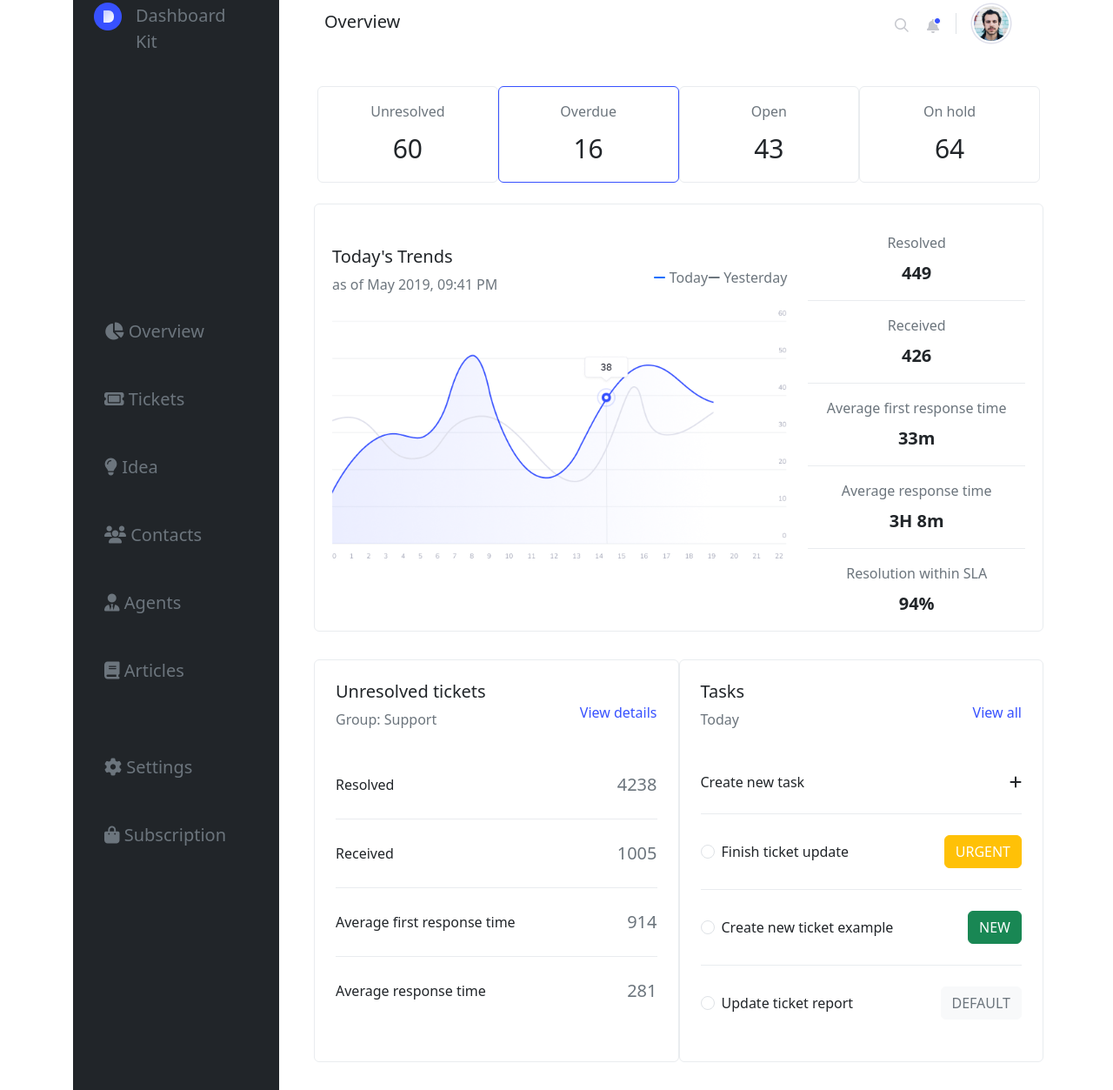
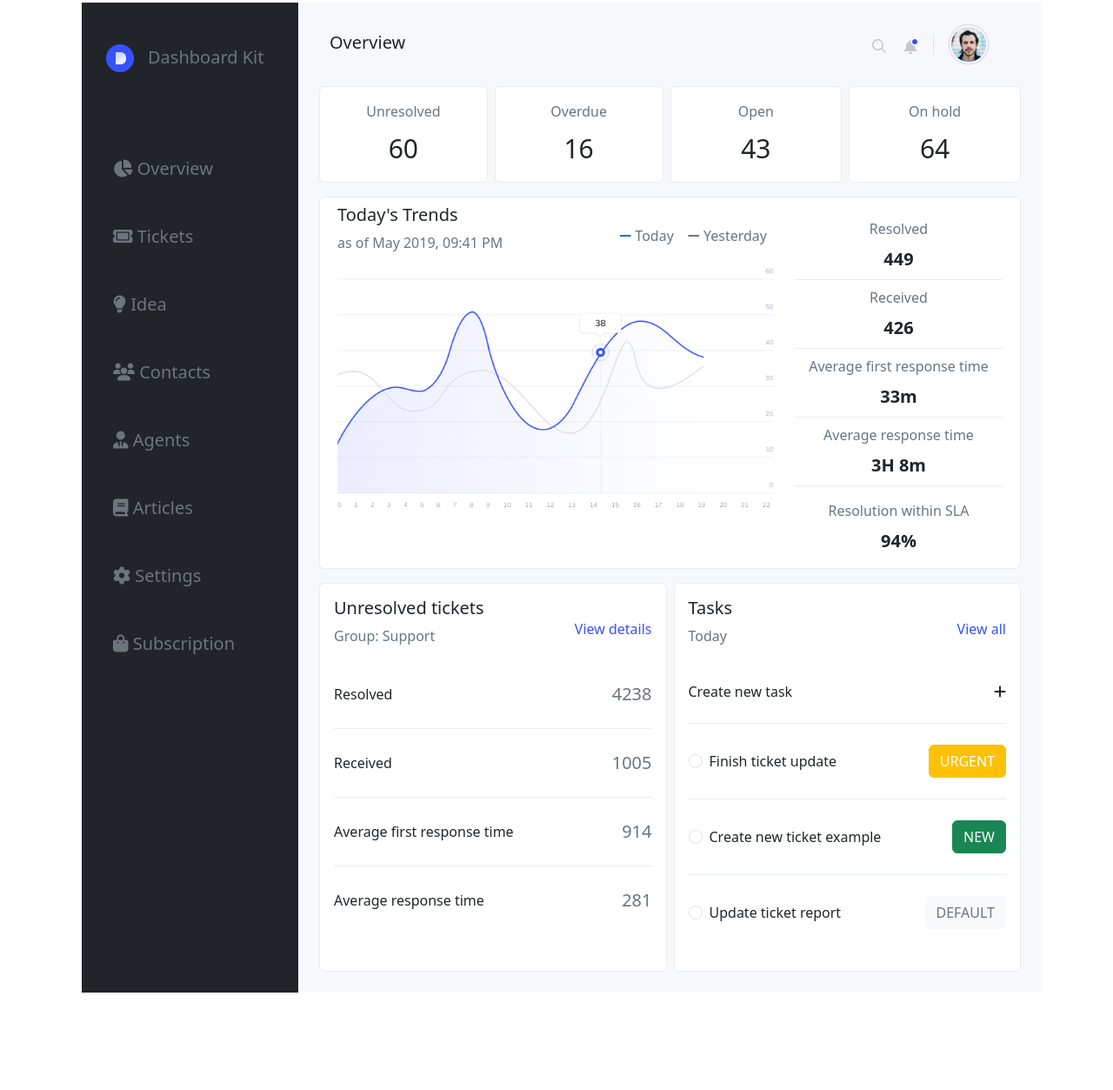
Before and after one commit to FrankieZzzzz/INM320SAA-Bootstrap, a website: page public/index.html in a window 1280 px wide. Shown: the part 21-1274 px from the top of the page at 87% size. After the commit the page ends 1186 px from the top, so only its background shows below. Drawn offline with nearby package versions, Linux system fonts and the light colour scheme.

Commit message:
fix the gutter issue
don't use col-6 to limit the width, only use col, the width will be flexible

```diff
--- a/public/index.html
+++ b/public/index.html
@@ -13,21 +13,22 @@
   </head>
   <body>
     <main class="container">
-      <div class="row justify-content-center ">
+      <div class="row justify-content-center my-0 my-lg-4">
         <!-- ******************************** -->
         <!-- question: how to make side bar has the same height with the content on large window size -->
         <!-- question: on the large side window, the Logo and title missing -->
         <!-- sidebar -->
-        <section class="row col-md-3 ">
+        <section class="row col-lg-3">
           <!-- sidebar logo for desktop-->
-          <div class="row ">
-            <div class="d-none d-md-flex align-items-start p-4 bg-dark px-4">
-              <img src="assets/images/logo.png" alt="" style="width: 32px; height: 32px" />
+          <div class="bg-dark">
+            <div class="d-none d-lg-flex align-items-start p-4 px-3 mt-lg-4">
+              <img src="assets/images/logo.png" alt="company_logo" style="width: 32px; height: 32px" class="d-block" />
               <span class="offcanvas-title px-3 fs-5 text-secondary" id="offcanvasLabel">Dashboard Kit</span>
             </div>
-            <div class="offcanvas-md offcanvas-start bg-dark" tabindex="-1" id="offcanvas" aria-labelledby="offcanvasLabel">
+
+            <div class="offcanvas-lg offcanvas-start bg-dark mt-lg-5" tabindex="-1" id="offcanvas" aria-labelledby="offcanvasLabel">
               <!-- sidebar header -->
-              <div class="offcanvas-header my-3 ">
+              <div class="offcanvas-header my-3">
                 <div class="px-3 d-flex align-items-center">
                   <img src="assets/images/logo.png" alt="" style="width: 42px; height: 42px" />
                   <span class="offcanvas-title px-3 fs-3 text-secondary" id="offcanvasLabel">Dashboard Kit</span>
@@ -37,8 +38,8 @@
                 </button>
               </div>
               <!-- side bar body -->
-              <div class="offcanvas-body list-group fs-5 ">
-                <a href="#" class="list-group-item list-group-item-action p-4 bg-transparent text-secondary border-0 ">
+              <div class="offcanvas-body list-group fs-5">
+                <a href="#" class="list-group-item list-group-item-action p-4 bg-transparent text-secondary border-0">
                   <i class="fa-solid fa-chart-pie"></i>
                   <span class="">Overview</span>
                 </a>
@@ -62,7 +63,6 @@
                   <i class="fa-solid fa-book"></i>
                   <span>Articles</span>
                 </a>
-                <hr />
                 <div>
                   <a href="#" class="list-group-item list-group-item-action p-4 bg-transparent text-secondary border-0">
                     <i class="fa-solid fa-gear"></i>
@@ -78,7 +78,7 @@
           </div>
         </section>
         <!-- all content except sidebar -->
-        <div class="row px-2 col-md-9 ms-md-2 ">
+        <div class="row col-md-9 px-4" id="right_side_section">
           <header class="container py-4">
             <!-- mobile first header -->
             <section class="row">
@@ -89,7 +89,7 @@
                     <i class="fa-solid fa-bars fs-2"></i>
                   </button>
                 </div>
-                <h6 class="col-4 pt-1 fs-5 ">Overview</h6>
+                <h6 class="col-4 pt-1 fs-5">Overview</h6>
                 <div class="col-6 d-flex flex-row align-items-center justify-content-end">
                   <!-- search icon and notification -->
                   <div class="mx-3 border-end">
@@ -105,45 +105,47 @@
           </header>
           <!-- main content -->
           <!-- first section for 4 small box -->
-          <section class="container text-center ">
-            <!-- ******************************** -->
-            <!-- question: How to give gutter for left and right -->
-            <div class="row py-4 g-3">
-              <div class="col-6 col-md-3 border border-light-subtle py-3 rounded ">
+          <section class="container text-center">
+            <div class="row">
+              <div class="col-12 col-lg-6 d-flex flex-row p-0">
+                <div class="col col-lg border border-light-subtle py-3 rounded bg-white me-2">
                   <div class="fs-6 text-secondary">Unresolved</div>
                   <div class="pt-2 number-font-size">60</div>
                 </div>
-              <div class="col-6 col-md-3   py-3 rounded blue-border">
+                <div class="col col-lg border border-light-subtle py-3 rounded bg-white me-lg-2">
                   <div class="fs-6 text-secondary">Overdue</div>
                   <div class="pt-2 number-font-size">16</div>
                 </div>
-              <div class="col-6 col-md-3 border border-light-subtle py-3 rounded">
+              </div>
+              <div class="col-12 col-lg-6 d-flex flex-row p-0">
+                <div class="col col-lg border border-light-subtle py-3 rounded bg-white me-2">
                   <div class="fs-6 text-secondary">Open</div>
                   <div class="pt-2 number-font-size">43</div>
                 </div>
-              <div class="col-6 col-md-3 border border-light-subtle py-3 rounded">
+                <div class="col col-lg border border-light-subtle py-3 rounded bg-white">
                   <div class="fs-6 text-secondary">On hold</div>
                   <div class="pt-2 number-font-size">64</div>
                 </div>
               </div>
+            </div>
           </section>
           <!-- second section for chat bar -->
-          <section class="container">
-            <div class="row border border-light-subtle rounded px-2">
+          <section class="container my-3">
+            <div class="row border border-light-subtle rounded px-2 bg-white">
               <!-- ******************************** -->
               <!-- question: why the section width is bigger than others -->
               <div class="col-12 col-md-8">
-                <div class="d-flex align-items-center justify-content-between pt-3 pt-lg-5">
+                <div class="d-flex align-items-center justify-content-between pt-3 pt-lg-2">
                   <div>
                     <h3 class="fs-5">Today's Trends</h3>
                     <p class="fs-6 text-secondary">as of May 2019, 09:41 PM</p>
                   </div>
                   <div class="d-flex text-secondary">
-                    <div>
+                    <div class="px-2">
                       <span><i class="fa-solid fa-minus text-primary"></i></span>
                       <span class="fs-6">Today</span>
                     </div>
-                    <div>
+                    <div class="px-2">
                       <span><i class="fa-solid fa-minus"></i></span>
                       <span class="fs-6">Yesterday</span>
                     </div>
@@ -155,25 +157,25 @@
               <!-- ******************************** -->
               <!-- question: How to make the border-start disppear on mobile but show on large window size -->
               <div class="col-12 col-lg-4 text-center mt-3">
-                <div class="border-bottom border-light-subtle py-3">
+                <div class="border-bottom border-light-subtle py-2">
                   <div class="fs-6 text-secondary">Resolved</div>
-                  <div class=" pt-2 small-number font-weight">449</div>
+                  <div class="pt-2 small-number font-weight">449</div>
                 </div>
-                <div class="border-bottom border-light-subtle py-3">
+                <div class="border-bottom border-light-subtle py-2">
                   <div class="fs-6 text-secondary">Received</div>
-                  <div class=" pt-2 small-number font-weight">426</div>
+                  <div class="pt-2 small-number font-weight">426</div>
                 </div>
-                <div class="border-bottom border-light-subtle py-3">
+                <div class="border-bottom border-light-subtle py-2">
                   <div class="fs-6 text-secondary">Average first response time</div>
-                  <div class=" pt-2 small-number font-weight">33m</div>
+                  <div class="pt-2 small-number font-weight">33m</div>
                 </div>
-                <div class="border-bottom border-light-subtle py-3">
+                <div class="border-bottom border-light-subtle py-2">
                   <div class="fs-6 text-secondary">Average response time</div>
-                  <div class=" pt-2 small-number font-weight">3H 8m</div>
+                  <div class="pt-2 small-number font-weight">3H 8m</div>
                 </div>
                 <div class="py-3">
                   <div class="fs-6 text-secondary">Resolution within SLA</div>
-                  <div class=" pt-2 small-number font-weight">94%</div>
+                  <div class="pt-2 small-number font-weight">94%</div>
                 </div>
               </div>
               <!-- find a time to install chart.js-->
@@ -181,11 +183,11 @@
             </div>
           </section>
           <!-- second section for Unresolved tickets and tasks-->
-          <section class="container my-3">
-            <div class="row py-3">
-              <div class="border border-light-subtle rounded p-4 col-12 col-lg-6">
+          <section class="container mb-4">
+            <div class="row">
+              <div class="border border-light-subtle rounded p-4 pt-lg-3 px-lg-3 col-12 col-lg bg-white mb-3 mb-lg-0 me-lg-2">
                 <div class="d-flex align-items-center justify-content-between">
-                  <div>
+                  <div class="m-0">
                     <h3 class="fs-5">Unresolved tickets</h3>
                     <p class="fs-6 text-secondary">Group: <span>Support</span></p>
                   </div>
@@ -193,7 +195,7 @@
                     <span class="fs-6 blue-font">View details</span>
                   </div>
                 </div>
-                <div class="col-12 mt-2">
+                <div class="col-12">
                   <div class="border-bottom border-light-subtle py-4 d-flex align-items-center justify-content-between">
                     <div class="fs-6">Resolved</div>
                     <div class="fs-5 text-secondary">4238</div>
@@ -212,7 +214,7 @@
                   </div>
                 </div>
               </div>
-              <div class="border border-light-subtle rounded p-4 mt-3 mt-lg-0 col-12 col-lg-6">
+              <div class="border border-light-subtle rounded p-4 pt-lg-3 px-lg-3 col-12 col-lg bg-white">
                 <div class="d-flex align-items-center justify-content-between">
                   <div>
                     <h3 class="fs-5">Tasks</h3>
@@ -222,7 +224,7 @@
                     <span class="fs-6 blue-font">View all</span>
                   </div>
                 </div>
-                <div class="col-12 mt-2">
+                <div class="col-12">
                   <div class="border-bottom border-light-subtle py-4 d-flex align-items-center justify-content-between">
                     <div class="fs-6">Create new task</div>
                     <i class="fa-solid fa-plus"></i>
--- a/src/scss/style.scss
+++ b/src/scss/style.scss
@@ -1,30 +1,16 @@
-// $primary-color: yellow;
-
-// body{
-//     background-color: $primary-color;
-// }
-
-// $mobile-font-size:10px;
-
-// .mobile-font-size{
-//     font-size: $mobile-font-size;
-// }
-
 $number-font-size: 30px;
-$blue-border:1px solid #3751FF;
+// $blue-border:1px solid #3751FF;
 $blue-font:#3751FF;
 $small-number:20px;
 $font-weight:bold;
-
-
 
 .number-font-size{
     font-size:$number-font-size ;
 }
 
-.blue-border{
-    border: $blue-border;
-}
+// .blue-border{
+//     border: $blue-border;
+// }
 
 .blue-font{
     color: $blue-font;
@@ -33,7 +19,16 @@ $font-weight:bold;
 .small-number{
     font-size:$small-number ;
 }
-
 .font-weight{
     font-weight:$font-weight ;
 }
+#right_side_section{
+    background: #F7F8FC;
+}
+
+// main{
+//     box-sizing: border-box
+// }
+// .box_gutter{
+//     box-sizing: border-box
+// }
```
Also changed, not shown: public/assets/css/style.css, 1 other file. Lines whose indentation alone changed are shown as unchanged.
